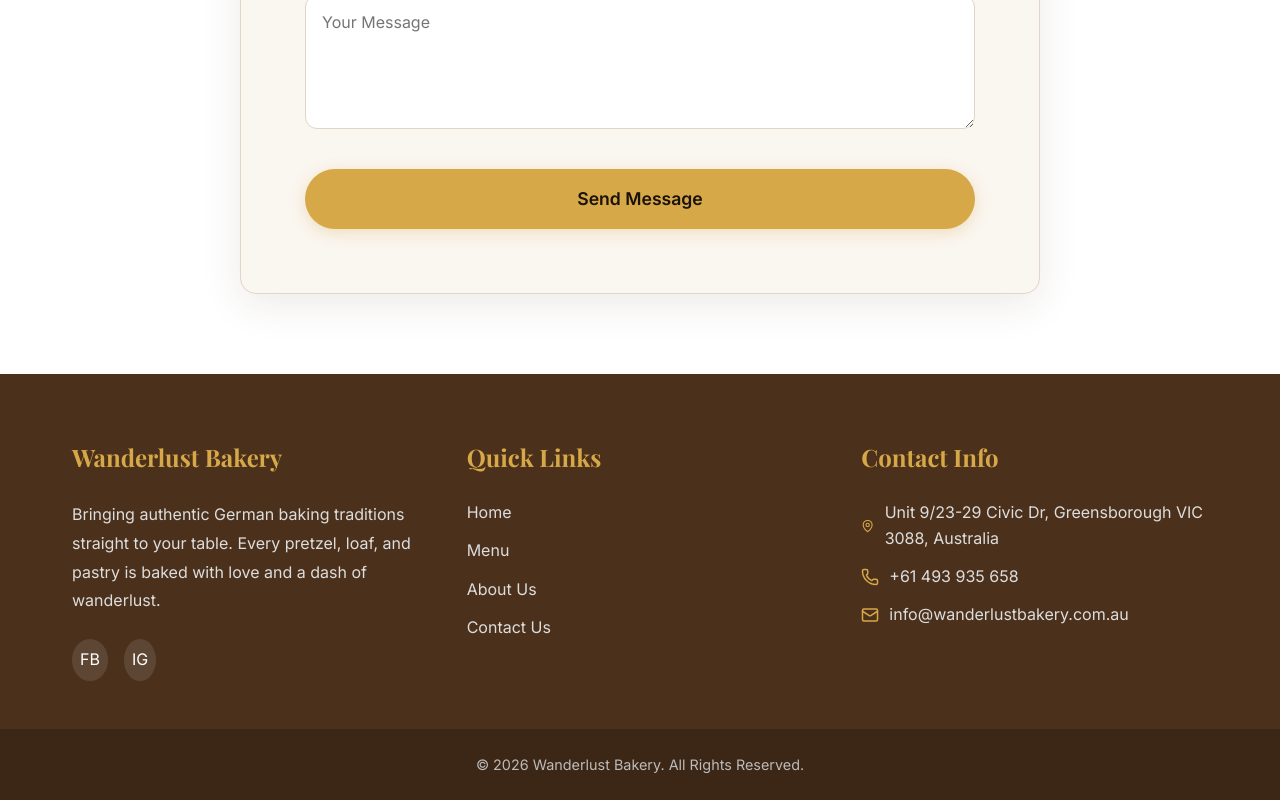
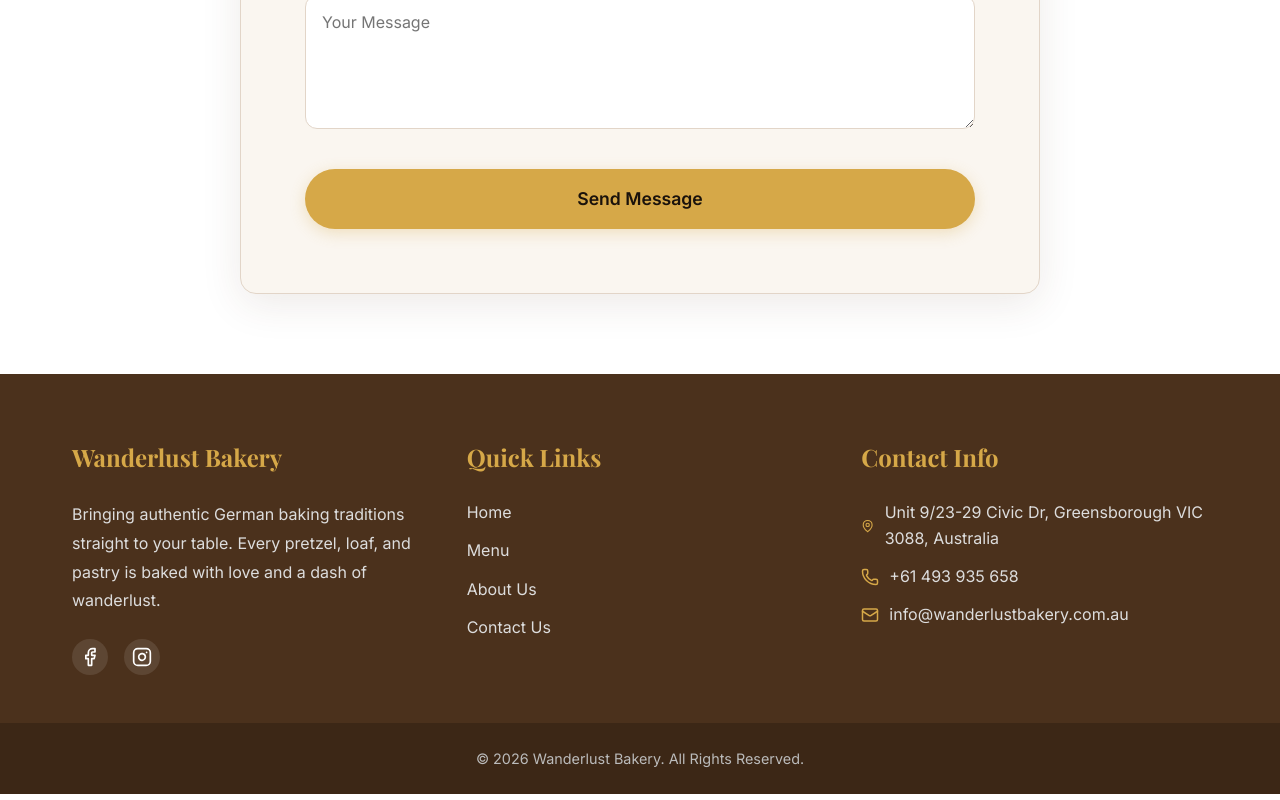
Before and after one commit to Gevindu2004/wanderlustgermanbakery, a React (Vite) app: page /contact in a window 1280 px wide. Shown: the part 1240-2040 px from the top of the page. Built offline with nearby package versions, Linux system fonts and the light colour scheme.

Commit message:
changed icons

```diff
--- a/src/components/Footer.jsx
+++ b/src/components/Footer.jsx
@@ -9,8 +9,18 @@
           <h3>Wanderlust Bakery</h3>
           <p>Bringing authentic German baking traditions straight to your table. Every pretzel, loaf, and pastry is baked with love and a dash of wanderlust.</p>
           <div className="social-icons">
-            <a href="https://www.facebook.com/people/Wanderlust-German-Bakery/61582945659189/" aria-label="Facebook">FB</a>
-            <a href="https://www.instagram.com/wanderlustgermanbakery/" aria-label="Instagram">IG</a>
+            <a href="https://www.facebook.com/people/Wanderlust-German-Bakery/61582945659189/" aria-label="Facebook">
+              <svg width="20" height="20" viewBox="0 0 24 24" fill="none" stroke="currentColor" strokeWidth="2" strokeLinecap="round" strokeLinejoin="round">
+                <path d="M18 2h-3a5 5 0 0 0-5 5v3H7v4h3v8h4v-8h3l1-4h-4V7a1 1 0 0 1 1-1h3z"></path>
+              </svg>
+            </a>
+            <a href="https://www.instagram.com/wanderlustgermanbakery/" aria-label="Instagram">
+              <svg width="20" height="20" viewBox="0 0 24 24" fill="none" stroke="currentColor" strokeWidth="2" strokeLinecap="round" strokeLinejoin="round">
+                <rect x="2" y="2" width="20" height="20" rx="5" ry="5"></rect>
+                <path d="M16 11.37A4 4 0 1 1 12.63 8 4 4 0 0 1 16 11.37z"></path>
+                <line x1="17.5" y1="6.5" x2="17.51" y2="6.5"></line>
+              </svg>
+            </a>
           </div>
         </div>
 
```
